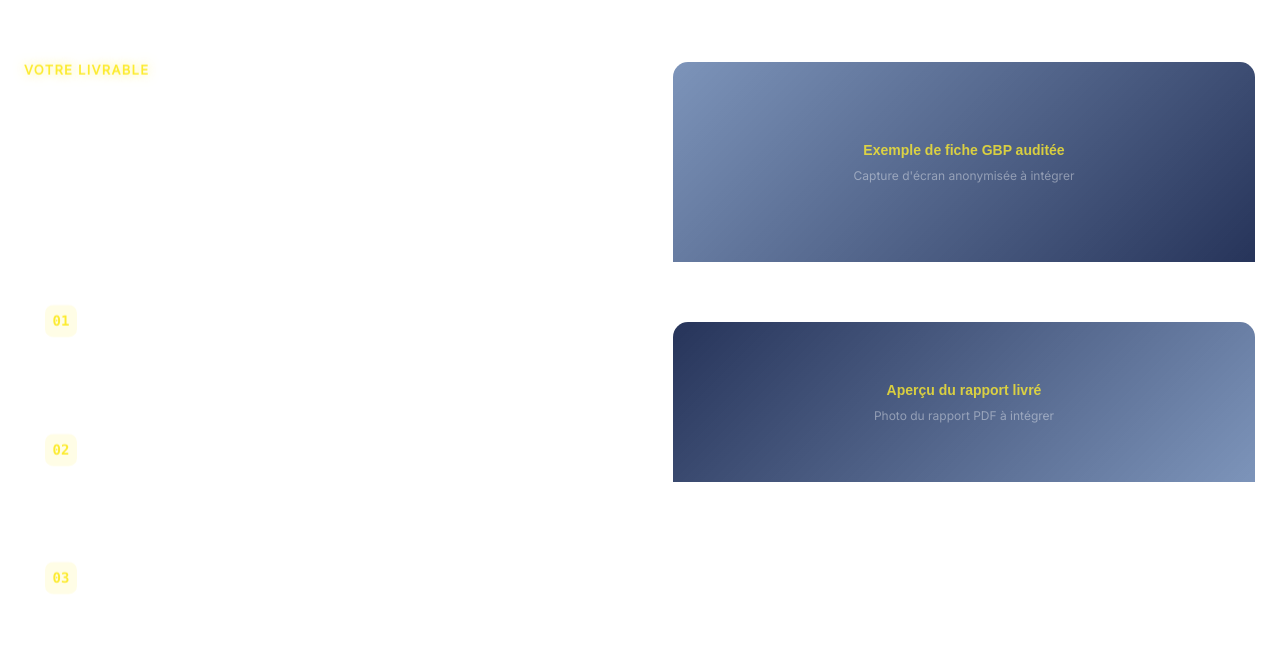
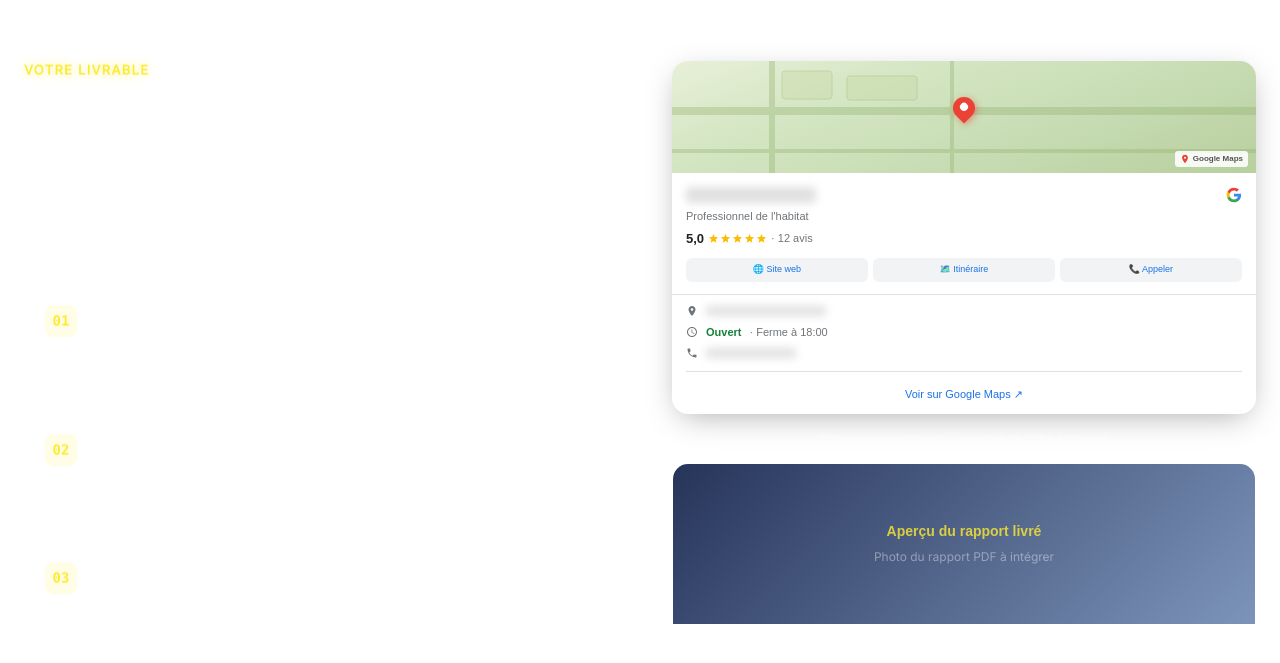
Before and after one commit to giga8383/laeti-seo, a Next.js app: page /audit-seo-local in a window 1280 px wide. Shown: the part 3085-3748 px from the top of the page. Built offline with nearby package versions, Linux system fonts and the light colour scheme; no server answers; a web font is replaced by a local one.

Commit message:
feat: replace GBP placeholder with anonymized mock card in livrable section

```diff
--- a/src/app/audit-seo-local/page.tsx
+++ b/src/app/audit-seo-local/page.tsx
@@ -731,34 +731,95 @@ export default function AuditSEOLocalPage() {
               {/* Placeholder visuels */}
               <ScrollReveal delay={0.15}>
                 <div className="space-y-4">
-                  {/* Capture GBP auditée */}
-                  <div
-                    className="overflow-hidden rounded-2xl"
-                    style={{ border: '1px solid rgba(255,255,255,0.12)' }}
+                  {/* Fiche GBP anonymisée */}
+                  <a
+                    href="https://maps.app.goo.gl/RJ82UwdqE6LWWZxr6"
+                    target="_blank"
+                    rel="noopener noreferrer"
+                    style={{ textDecoration: 'none', display: 'block' }}
                   >
                     <div
-                      className="flex items-center justify-center"
+                      className="overflow-hidden rounded-2xl"
                       style={{
-                        height: '200px',
-                        background: 'linear-gradient(135deg, rgba(38,77,140,0.6) 0%, rgba(15,30,72,0.9) 100%)',
+                        background: '#ffffff',
+                        boxShadow: '0 8px 32px -8px rgba(0,0,0,0.35), 0 0 0 1px rgba(255,255,255,0.06)',
                       }}
                     >
-                      {/* ⚠️ À REMPLACER par une capture d'écran anonymisée d'une vraie fiche GBP auditée */}
-                      <div className="text-center px-6">
-                        <p style={{ fontFamily: 'Satoshi, sans-serif', fontWeight: 700, fontSize: '14px', color: 'rgba(252,235,48,0.8)' }}>
-                          Exemple de fiche GBP auditée
-                        </p>
-                        <p style={{ fontFamily: inter.style.fontFamily, fontSize: '12px', color: 'rgba(255,255,255,0.40)', marginTop: '6px' }}>
-                          Capture d&apos;écran anonymisée à intégrer
-                        </p>
+                      {/* Mini-carte */}
+                      <div className="relative h-28 w-full overflow-hidden" style={{ background: 'linear-gradient(160deg, #e8f0d8 0%, #d4e6c3 30%, #c8ddb5 60%, #b8cf9e 100%)' }}>
+                        <svg width="100%" height="100%" style={{ position: 'absolute', inset: 0, opacity: 0.35 }}>
+                          <line x1="0" y1="50" x2="100%" y2="50" stroke="#8fae6a" strokeWidth="8"/>
+                          <line x1="0" y1="90" x2="100%" y2="90" stroke="#8fae6a" strokeWidth="4"/>
+                          <line x1="100" y1="0" x2="100" y2="100%" stroke="#8fae6a" strokeWidth="6"/>
+                          <line x1="280" y1="0" x2="280" y2="100%" stroke="#8fae6a" strokeWidth="4"/>
+                          <rect x="110" y="10" width="50" height="28" rx="3" fill="#c5d8a0" stroke="#8fae6a" strokeWidth="1"/>
+                          <rect x="175" y="15" width="70" height="24" rx="3" fill="#c5d8a0" stroke="#8fae6a" strokeWidth="1"/>
+                        </svg>
+                        <div style={{ position: 'absolute', left: '50%', top: '42%', transform: 'translate(-50%,-50%)', zIndex: 2 }}>
+                          <div style={{ width: '22px', height: '22px', background: '#EA4335', borderRadius: '50% 50% 50% 0', transform: 'rotate(-45deg)', boxShadow: '0 2px 6px rgba(234,67,53,0.5)' }} />
+                          <div style={{ position: 'absolute', top: '50%', left: '50%', transform: 'translate(-50%,-65%) rotate(45deg)', width: '8px', height: '8px', background: '#ffffff', borderRadius: '50%' }} />
+                        </div>
+                        <div style={{ position: 'absolute', bottom: '6px', right: '8px', display: 'flex', alignItems: 'center', gap: '3px', background: 'rgba(255,255,255,0.88)', borderRadius: '3px', padding: '2px 5px' }}>
+                          <svg width="10" height="10" viewBox="0 0 24 24"><path d="M12 2C8.13 2 5 5.13 5 9c0 5.25 7 13 7 13s7-7.75 7-13c0-3.87-3.13-7-7-7zm0 9.5c-1.38 0-2.5-1.12-2.5-2.5s1.12-2.5 2.5-2.5 2.5 1.12 2.5 2.5-1.12 2.5-2.5 2.5z" fill="#EA4335"/></svg>
+                          <span style={{ fontFamily: 'Arial, sans-serif', fontSize: '8px', fontWeight: 700, color: '#555' }}>Google Maps</span>
+                        </div>
+                      </div>
+
+                      {/* Corps */}
+                      <div style={{ padding: '14px 14px 10px' }}>
+                        <div style={{ display: 'flex', alignItems: 'flex-start', justifyContent: 'space-between', marginBottom: '4px' }}>
+                          <div>
+                            <div style={{ width: '130px', height: '16px', background: '#e0e0e0', borderRadius: '3px', filter: 'blur(4px)', marginBottom: '5px' }} />
+                            <p style={{ fontFamily: 'Arial, sans-serif', fontSize: '11px', color: '#70757a', margin: 0 }}>Professionnel de l&apos;habitat</p>
+                          </div>
+                          <svg width="16" height="16" viewBox="0 0 24 24" style={{ flexShrink: 0 }}>
+                            <path d="M22.56 12.25c0-.78-.07-1.53-.2-2.25H12v4.26h5.92c-.26 1.37-1.04 2.53-2.21 3.31v2.77h3.57c2.08-1.92 3.28-4.74 3.28-8.09z" fill="#4285F4"/>
+                            <path d="M12 23c2.97 0 5.46-.98 7.28-2.66l-3.57-2.77c-.98.66-2.23 1.06-3.71 1.06-2.86 0-5.29-1.93-6.16-4.53H2.18v2.84C3.99 20.53 7.7 23 12 23z" fill="#34A853"/>
+                            <path d="M5.84 14.09c-.22-.66-.35-1.36-.35-2.09s.13-1.43.35-2.09V7.07H2.18C1.43 8.55 1 10.22 1 12s.43 3.45 1.18 4.93l3.66-2.84z" fill="#FBBC05"/>
+                            <path d="M12 5.38c1.62 0 3.06.56 4.21 1.64l3.15-3.15C17.45 2.09 14.97 1 12 1 7.7 1 3.99 3.47 2.18 7.07l3.66 2.84c.87-2.6 3.3-4.53 6.16-4.53z" fill="#EA4335"/>
+                          </svg>
+                        </div>
+                        <div style={{ display: 'flex', alignItems: 'center', gap: '4px', marginBottom: '10px' }}>
+                          <span style={{ fontFamily: 'Arial, sans-serif', fontWeight: 700, fontSize: '13px', color: '#202124' }}>5,0</span>
+                          <div style={{ display: 'flex', gap: '1px' }}>
+                            {Array.from({ length: 5 }).map((_, i) => (
+                              <svg key={i} width="11" height="11" viewBox="0 0 24 24" fill="#FBBC04"><path d="M12 17.27L18.18 21l-1.64-7.03L22 9.24l-7.19-.61L12 2 9.19 8.63 2 9.24l5.46 4.73L5.82 21z"/></svg>
+                            ))}
+                          </div>
+                          <span style={{ fontFamily: 'Arial, sans-serif', fontSize: '11px', color: '#70757a' }}>· 12 avis</span>
+                        </div>
+                        <div style={{ display: 'flex', gap: '5px', marginBottom: '12px' }}>
+                          {['🌐 Site web', '🗺️ Itinéraire', '📞 Appeler'].map((btn) => (
+                            <div key={btn} style={{ flex: 1, display: 'flex', flexDirection: 'column', alignItems: 'center', gap: '2px', background: '#f1f3f4', borderRadius: '6px', padding: '5px 3px', cursor: 'default' }}>
+                              <span style={{ fontFamily: 'Arial, sans-serif', fontSize: '9px', color: '#1a73e8', fontWeight: 500, textAlign: 'center' }}>{btn}</span>
+                            </div>
+                          ))}
+                        </div>
+                        <div style={{ height: '1px', background: '#e0e0e0', margin: '0 -14px 10px' }} />
+                        <div style={{ display: 'flex', flexDirection: 'column', gap: '7px' }}>
+                          <div style={{ display: 'flex', alignItems: 'center', gap: '8px' }}>
+                            <svg width="12" height="12" viewBox="0 0 24 24" fill="#70757a" style={{ flexShrink: 0 }}><path d="M12 2C8.13 2 5 5.13 5 9c0 5.25 7 13 7 13s7-7.75 7-13c0-3.87-3.13-7-7-7zm0 9.5c-1.38 0-2.5-1.12-2.5-2.5s1.12-2.5 2.5-2.5 2.5 1.12 2.5 2.5-1.12 2.5-2.5 2.5z"/></svg>
+                            <div style={{ width: '120px', height: '10px', background: '#e0e0e0', borderRadius: '3px', filter: 'blur(4px)' }} />
+                          </div>
+                          <div style={{ display: 'flex', alignItems: 'center', gap: '8px' }}>
+                            <svg width="12" height="12" viewBox="0 0 24 24" fill="#70757a" style={{ flexShrink: 0 }}><path d="M11.99 2C6.47 2 2 6.48 2 12s4.47 10 9.99 10C17.52 22 22 17.52 22 12S17.52 2 11.99 2zM12 20c-4.42 0-8-3.58-8-8s3.58-8 8-8 8 3.58 8 8-3.58 8-8 8zm.5-13H11v6l5.25 3.15.75-1.23-4.5-2.67V7z"/></svg>
+                            <span style={{ fontFamily: 'Arial, sans-serif', fontSize: '11px', color: '#188038', fontWeight: 600 }}>Ouvert</span>
+                            <span style={{ fontFamily: 'Arial, sans-serif', fontSize: '11px', color: '#70757a' }}>· Ferme à 18:00</span>
+                          </div>
+                          <div style={{ display: 'flex', alignItems: 'center', gap: '8px' }}>
+                            <svg width="12" height="12" viewBox="0 0 24 24" fill="#70757a" style={{ flexShrink: 0 }}><path d="M6.62 10.79c1.44 2.83 3.76 5.14 6.59 6.59l2.2-2.2c.27-.27.67-.36 1.02-.24 1.12.37 2.33.57 3.57.57.55 0 1 .45 1 1V20c0 .55-.45 1-1 1-9.39 0-17-7.61-17-17 0-.55.45-1 1-1h3.5c.55 0 1 .45 1 1 0 1.25.2 2.45.57 3.57.11.35.03.74-.25 1.02l-2.2 2.2z"/></svg>
+                            <div style={{ width: '90px', height: '10px', background: '#e0e0e0', borderRadius: '3px', filter: 'blur(4px)' }} />
+                          </div>
+                        </div>
+                        <div style={{ marginTop: '12px', paddingTop: '8px', borderTop: '1px solid #e0e0e0', textAlign: 'center' }}>
+                          <span style={{ fontFamily: 'Arial, sans-serif', fontSize: '11px', color: '#1a73e8', fontWeight: 500 }}>Voir sur Google Maps ↗</span>
+                        </div>
                       </div>
                     </div>
-                    <div className="px-4 py-3" style={{ background: 'rgba(255,255,255,0.03)' }}>
-                      <p style={{ fontFamily: inter.style.fontFamily, fontSize: '12px', color: 'rgba(255,255,255,0.45)' }}>
-                        Exemple de fiche Google Business Profile avant/après audit
-                      </p>
-                    </div>
-                  </div>
+                  </a>
+                  <p style={{ fontFamily: inter.style.fontFamily, fontSize: '11px', color: 'rgba(255,255,255,0.30)', marginTop: '8px', textAlign: 'center', letterSpacing: '0.04em' }}>
+                    Données anonymisées · exemple de fiche analysée
+                  </p>
                   {/* Rapport PDF */}
                   <div
                     className="overflow-hidden rounded-2xl"
```
